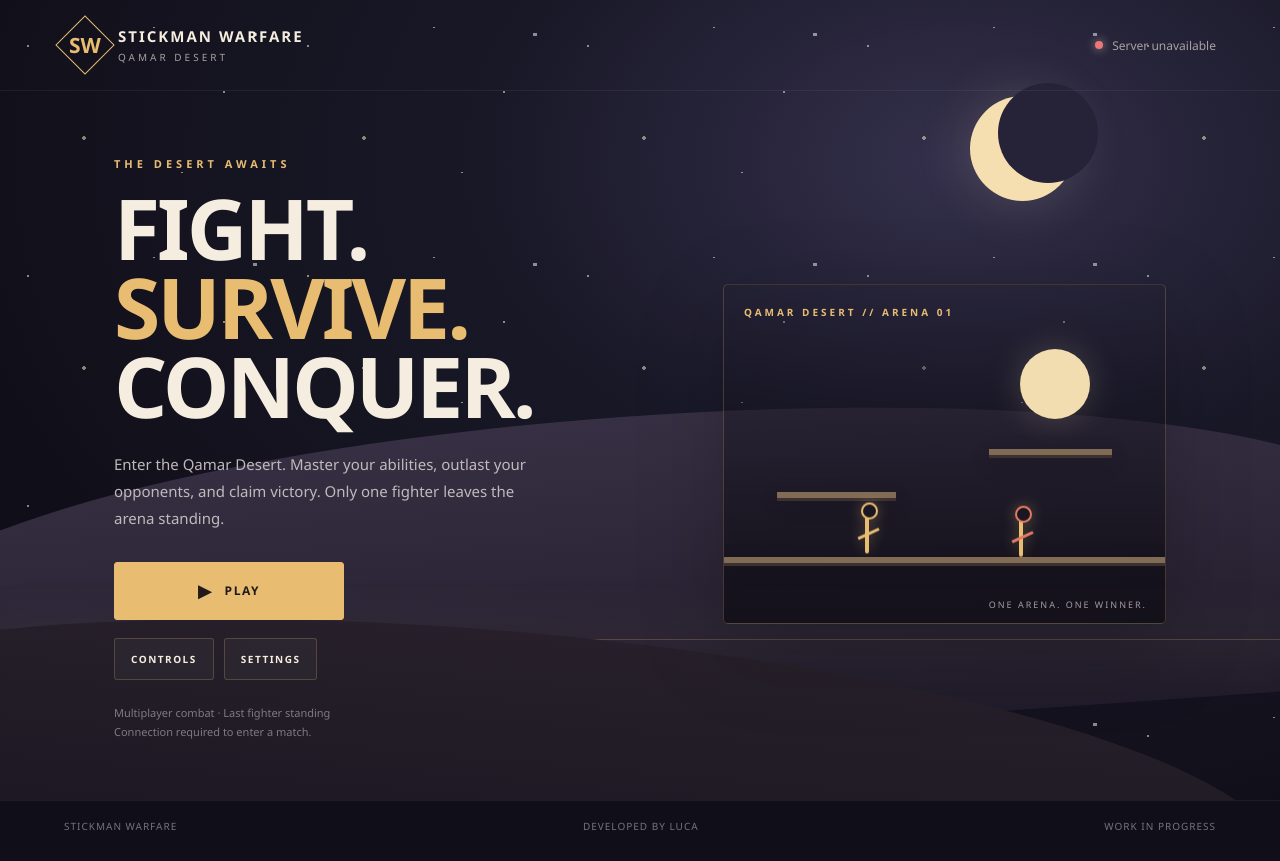
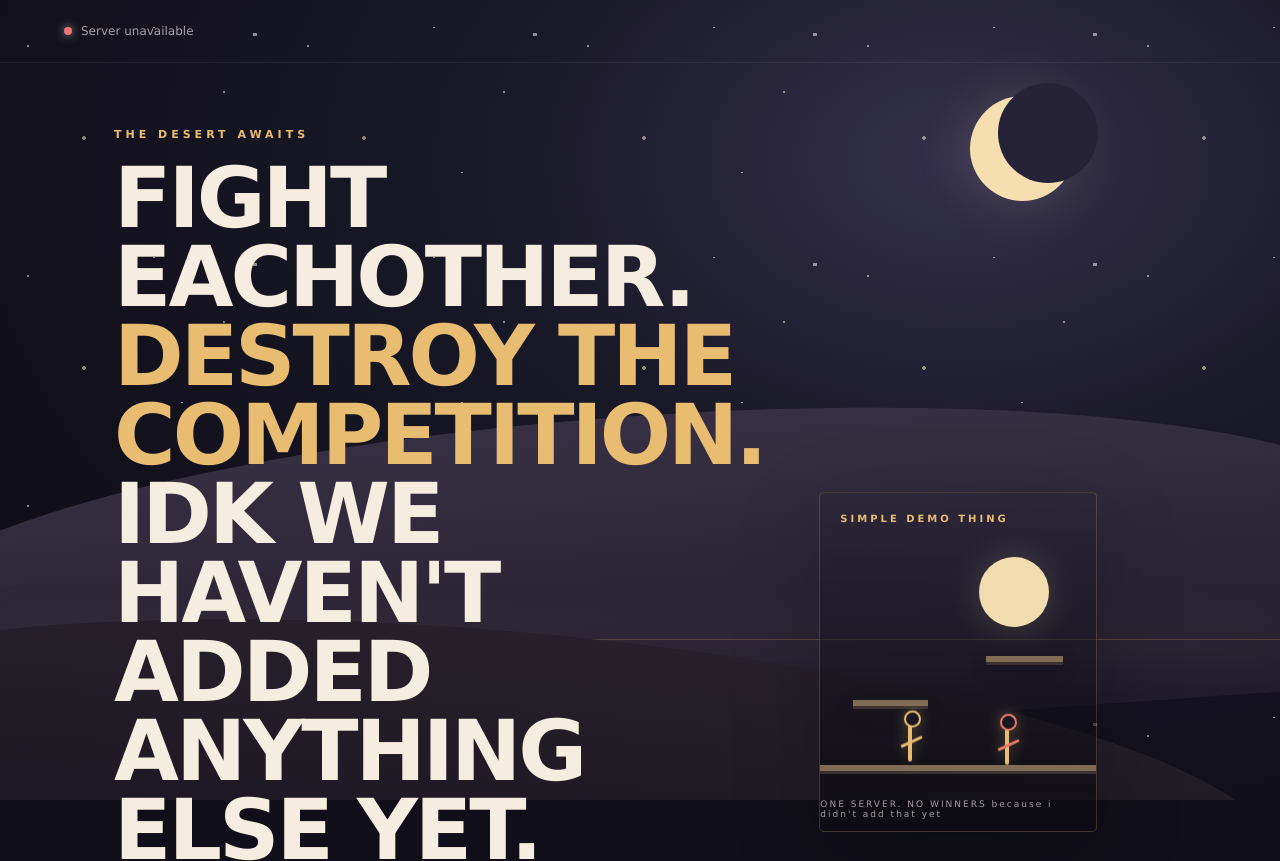
Before and after one commit to LMF700/lucamulder.com, a website: page warfare/public/main.html in a window 1280 px wide. Shown: the top 861 px of the page. Drawn offline with Linux system fonts and the light colour scheme.

```diff
--- a/styles/styling.css
+++ b/styles/styling.css
@@ -456,6 +456,13 @@
     --card-color: #555;
 }
 
+.promo {
+    --card-color: #9b991f;
+    font-family: Verdana !important;
+    font-weight: 700;
+    margin: 10px;
+    color: #9b991f
+}
 
 /* =========================
    MOBILE
--- a/warfare/public/main.html
+++ b/warfare/public/main.html
@@ -16,7 +16,7 @@
             --text: #f5eddf;
             --muted: #a8a0a0;
             --border: rgba(232, 189, 114, 0.22);
-            --font: "Segoe UI", Arial, sans-serif;
+            --font: Verdana, Arial, sans-serif;
         }
 
         * {
@@ -138,43 +138,6 @@
             gap: 16px;
             padding: 24px clamp(20px, 5vw, 72px);
             border-bottom: 1px solid rgba(255,255,255,0.06);
-        }
-
-        .brand {
-            display: flex;
-            align-items: center;
-            gap: 12px;
-            color: var(--text);
-            text-decoration: none;
-        }
-
-        .brand-mark {
-            display: grid;
-            place-items: center;
-            width: 42px;
-            height: 42px;
-            border: 1px solid var(--gold);
-            color: var(--gold);
-            font-size: 21px;
-            font-weight: 900;
-            transform: rotate(45deg);
-        }
-
-        .brand-mark span {
-            transform: rotate(-45deg);
-        }
-
-        .brand-name {
-            font-size: 15px;
-            font-weight: 850;
-            letter-spacing: 2px;
-        }
-
-        .brand-subtitle {
-            margin-top: 4px;
-            color: var(--muted);
-            font-size: 10px;
-            letter-spacing: 3px;
         }
 
         .server-status {
@@ -551,16 +514,9 @@
     </div>
 
     <header>
-        <a class="brand" href="main.html" aria-label="Stickman Warfare home">
-            <div class="brand-mark"><span>SW</span></div>
-            <div>
-                <div class="brand-name">STICKMAN WARFARE</div>
-                <div class="brand-subtitle">QAMAR DESERT</div>
-            </div>
-        </a>
 
         <div class="server-status" id="serverStatus"
-             role="status" aria-live="polite">
+                role="status" aria-live="polite">
             <span class="status-dot"></span>
             <span id="statusText">Checking server...</span>
         </div>
@@ -571,9 +527,9 @@
             <div class="eyebrow">The desert awaits</div>
 
             <h1>
-                FIGHT.
-                <span>SURVIVE.</span>
-                CONQUER.
+                FIGHT EACHOTHER.
+                <span>DESTROY THE COMPETITION.</span>
+                IDK WE HAVEN'T ADDED ANYTHING ELSE YET.
             </h1>
 
             <p class="description">
@@ -601,11 +557,14 @@
             <p class="footnote">
                 Multiplayer combat · Last fighter standing<br>
                 Connection required to enter a match.
+                Bug the developer enough and he'll turn on the server.
+                Eventually.
+                I think.
             </p>
         </section>
 
         <section class="preview" aria-label="Decorative arena preview">
-            <div class="preview-label">QAMAR DESERT // ARENA 01</div>
+            <div class="preview-label">SIMPLE DEMO THING</div>
             <div class="preview-moon"></div>
 
             <div class="preview-platform platform-one"></div>
@@ -615,14 +574,14 @@
             <div class="fighter fighter-one"></div>
             <div class="fighter fighter-two"></div>
 
-            <div class="preview-caption">ONE ARENA. ONE WINNER.</div>
+            <div class="preview-caption">ONE SERVER. NO WINNERS because i didn't add that yet</div>
         </section>
     </main>
 
     <footer>
-        <span>STICKMAN WARFARE</span>
+        <span>[GAME NAME]</span>
         <span>DEVELOPED BY LUCA</span>
-        <span>WORK IN PROGRESS</span>
+        <span>WORK IN PROGRESS (Totally!)</span>
     </footer>
 
     <dialog id="controlsDialog">
```
Also changed, not shown: index.html (+8 -0 lines).
